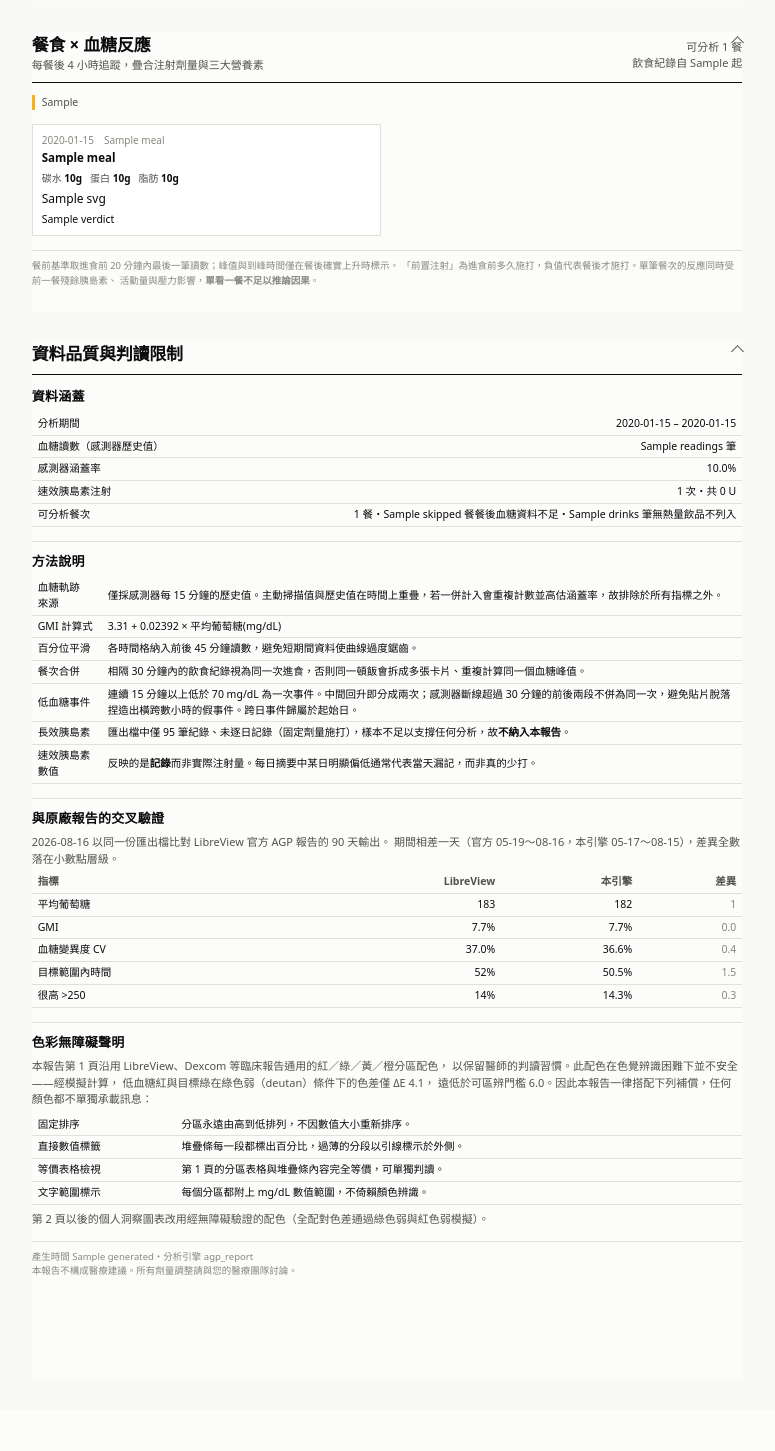
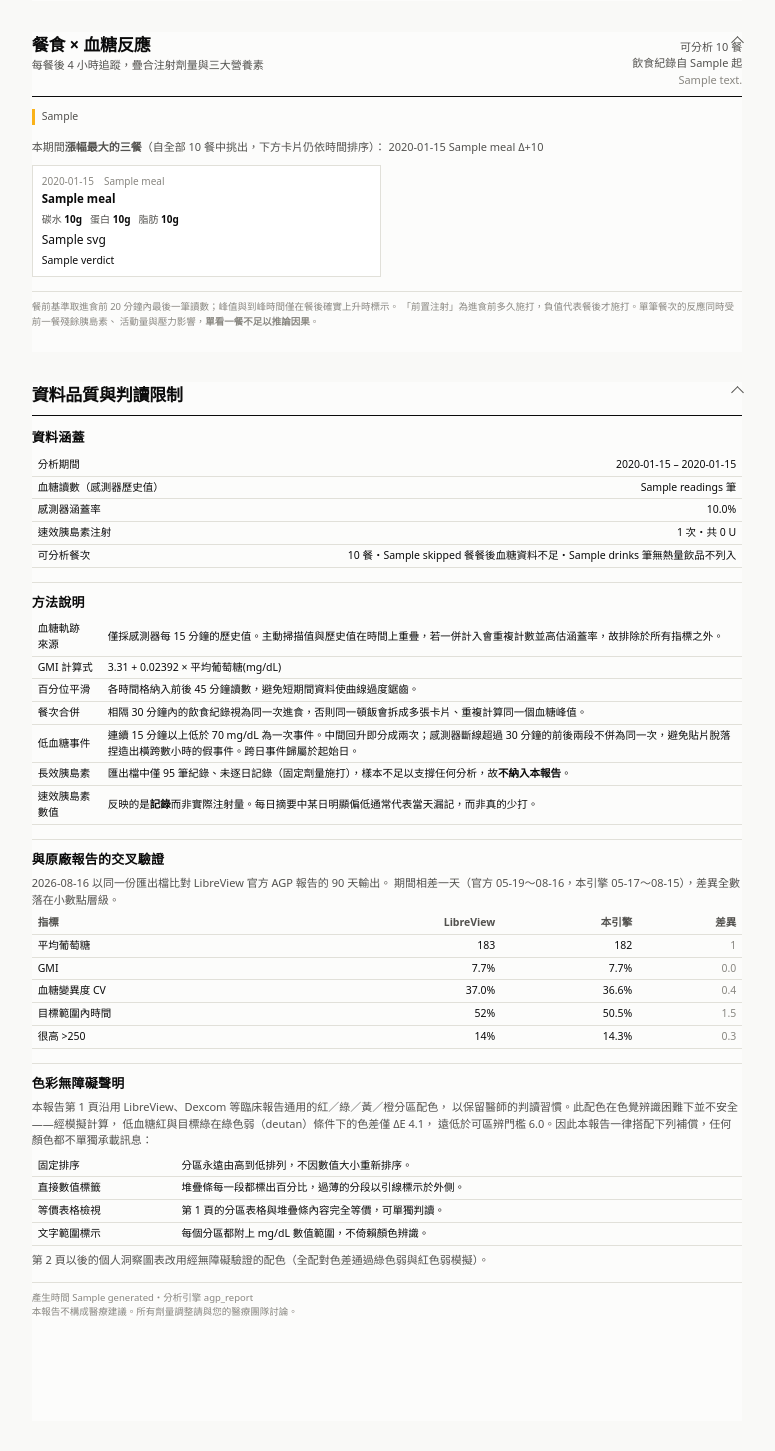
Before and after one commit to WeienHsu/diabetes_report, a Flask app: template agp_report/templates/report.html.j2 in a window 1280 px wide. Shown: the part 1999-3450 px from the top of the page, without its empty margins (253-1028 px from the left). Before the commit the page ends 3274 px from the top, so only its background shows below. Run offline with Flask 3, Linux system fonts and the light colour scheme; the template is opened without the code that fills it: most values are stand-ins (such as "Sample title", 1, 10 or a date in 2020); parts of the project's set-up code (start-up, migrations or seed data) failed here and were passed over.

Commit message:
feat: 餐食卡片數量上限，並列出漲幅前三名
卡片數目前沒有任何上限。現在 8-12 餐、1-2 頁，但等累積 4-6 週飲食紀錄
（報告裡自己寫著要等的門檻），會變成 100+ 餐、25 頁以上。

選最近 N 餐而非漲幅排序，是刻意的：
只留漲幅前 N 名會系統性藏掉同一種食物反應正常的那幾次。想找「這道菜是不是
每次都很糟」，卻先把不糟的那幾次拿掉，分母就沒了。這跟報告裡幾個已修的坑
同一類——TBR 綠勾藏起 60 分鐘低血糖、頭尾半天的胰島素看起來像漏記——
都是呈現方式讓人得出錯誤結論。

卡片上限是分頁問題，不是分析問題。「哪些食物反應差」的正確答案是按品項
分組並標出每種食物的 n，那是刻意延後、等 4-6 週資料的「食物影響排行」。
用截斷卡片模擬它，等於提前做了一個做不對的版本。

- 設定 10/20/40/不限，預設 20
- 標題與資料品質頁一律報真實總數；超過上限時另註「僅列最近 N 餐
  （期間內可分析 M 餐）」
- 樣本不足警語用真實總數判定。否則設了上限之後，警語會在實際只有 12 餐時
  就消失——那是報告在騙人
- 餐食頁加一行漲幅最大的三餐，並明講「自全部 N 餐中挑出，下方卡片仍依
  時間排序」。挑選過的清單必須讓讀者知道自己在看什麼
- SVG 只替實際顯示的卡片產生，不再畫 100 張丟掉 80 張

驗證
- 32 個單元測試通過
- 上限 3 張：卡片 3 張、標題仍「可分析 8 餐」、截斷提示出現、
  樣本不足警語仍在（用真實總數 8 判定）
- 不限：卡片 8 張、無截斷提示
- 漲幅前三：08-15 點心/宵夜 Δ+268、08-13 未指定 Δ+206、08-13 點心 Δ+112
- PDF 頁數不變：14 天 7 頁、90 天 8 頁、無飲食 5 頁
- 設定 meal_cards=40 可存；非法值 7 回 400

Co-Authored-By: Claude Opus 5 <noreply@anthropic.com>

```diff
--- a/agp_report/__main__.py
+++ b/agp_report/__main__.py
@@ -101,7 +101,8 @@ class Summary:
 def build_report(glucose_path: str, food_path: str | None = None, days: int = 14,
                  toolbar: dict[str, str] | None = None,
                  detail_days: int = DAILY_DETAIL_DAYS,
-                 summary_days: int = DAILY_PROFILE_DAYS) -> tuple[str, Summary]:
+                 summary_days: int = DAILY_PROFILE_DAYS,
+                 meal_cards: int = 0) -> tuple[str, Summary]:
     """讀 CSV、算指標、組出單檔自包含 HTML。回傳 (html, summary)。
 
     toolbar 只有 web 層會給（{"pdf": ..., "new": ...}），列印時一律隱藏，
@@ -138,9 +139,17 @@ def build_report(glucose_path: str, food_path: str | None = None, days: int = 14
             elif not r.enough_data:
                 skipped += 1
             else:
-                r.svg = charts.meal_curve(r)
-                r.verdict = _verdict(r)
                 responses.append(r)
+
+    # 卡片只列最近 N 餐，但樣本數的判定一律用真實總數——否則設了上限之後，
+    # 樣本不足的警語會在實際只有 12 餐時就消失，那是報告在騙人。
+    shown = responses[-meal_cards:] if meal_cards else responses
+    for r in shown:
+        r.svg = charts.meal_curve(r)
+        r.verdict = _verdict(r)
+    # 明確標示為挑選過的清單，讀者才知道自己在看什麼
+    risers = sorted((r for r in responses if r.rose and r.delta),
+                    key=lambda r: r.delta, reverse=True)[:3]
 
     period_insulin = [(t, u) for t, u in libre.insulin if m.start <= t <= m.end]
     events = metrics.hypo_events(period, period_insulin)
@@ -189,7 +198,11 @@ def build_report(glucose_path: str, food_path: str | None = None, days: int = 14
         daily_note=(f"僅顯示最近 {DAILY_PROFILE_DAYS} 天；上方各項指標仍涵蓋完整 "
                     f"{m.days} 天期間" if len(m.daily) > DAILY_PROFILE_DAYS else None),
         band_rows=_band_rows(m.band_pct),
-        responses=responses,
+        responses=shown,
+        meal_total=len(responses),
+        meal_note=(f"僅列最近 {len(shown)} 餐（期間內可分析 {len(responses)} 餐）"
+                   if len(shown) < len(responses) else None),
+        risers=risers,
         skipped=skipped,
         drinks=drinks,
         food_start=food_start,
--- a/agp_report/templates/report.html.j2
+++ b/agp_report/templates/report.html.j2
@@ -555,13 +555,23 @@
       <div class="sub">每餐後 4 小時追蹤，疊合注射劑量與三大營養素</div>
     </div>
     <div class="sub tnum" style="text-align:right">
-      可分析 {{ responses|length }} 餐<br>
-      飲食紀錄自 {{ food_start }} 起
+      可分析 {{ meal_total }} 餐<br>
+      飲食紀錄自 {{ food_start }} 起{% if meal_note %}<br><span class="muted">{{ meal_note }}</span>{% endif %}
     </div>
   </header><span class="toggle" aria-hidden="true"></span></summary><div class="sect-body">
 
   {% if thin_warning %}
   <section><div class="thin">{{ thin_warning }}</div></section>
+  {% endif %}
+
+  {% if risers %}
+  <section style="margin-bottom:10px">
+    <div class="sub">
+      本期間<b>漲幅最大的三餐</b>（自全部 {{ meal_total }} 餐中挑出，下方卡片仍依時間排序）：
+      {% for r in risers %}<span class="tnum">{{ r.meal.when.strftime('%m-%d') }}
+      {{ r.meal.label or '未分類' }} Δ+{{ '%.0f'|format(r.delta) }}</span>{% if not loop.last %}　·　{% endif %}{% endfor %}
+    </div>
+  </section>
   {% endif %}
 
   <section class="meals">
@@ -601,7 +611,7 @@
         <tr><td>血糖讀數（感測器歷史值）</td><td class="n tnum">{{ m.readings }} 筆</td></tr>
         <tr><td>感測器涵蓋率</td><td class="n tnum">{{ '%.1f'|format(m.coverage_pct) }}%{% if m.coverage_pct < 70 %}　<span class="miss">低於 AGP 建議的 70%</span>{% endif %}</td></tr>
         <tr><td>速效胰島素注射</td><td class="n tnum">{{ insulin_count }} 次・共 {{ '%.0f'|format(insulin_units) }} U</td></tr>
-        <tr><td>可分析餐次</td><td class="n tnum">{{ responses|length }} 餐{% if skipped %}・{{ skipped }} 餐餐後血糖資料不足{% endif %}{% if drinks %}・{{ drinks }} 筆無熱量飲品不列入{% endif %}</td></tr>
+        <tr><td>可分析餐次</td><td class="n tnum">{{ meal_total }} 餐{% if skipped %}・{{ skipped }} 餐餐後血糖資料不足{% endif %}{% if drinks %}・{{ drinks }} 筆無熱量飲品不列入{% endif %}</td></tr>
       </tbody>
     </table>
   </section>
--- a/web/app.py
+++ b/web/app.py
@@ -79,6 +79,7 @@ def create():
             toolbar={"pdf": url_for("download", report_id=report_id),
                      "new": url_for("index")},
             detail_days=s.detail_days, summary_days=s.summary_days,
+            meal_cards=s.meal_cards,
         )
     except ReportError as exc:
         shutil.rmtree(upload_dir, ignore_errors=True)
@@ -156,11 +157,13 @@ def settings_save():
         summary_days=request.form.get("summary_days", type=int, default=current.summary_days),
         retention_days=request.form.get("retention_days", type=int,
                                         default=current.retention_days),
+        meal_cards=request.form.get("meal_cards", type=int, default=current.meal_cards),
     )
     # 只接受清單內的值——手打 URL 送進 detail_days=999 會排出 999 個全寬圖表
     if (picked.detail_days not in cfg.DETAIL_CHOICES
             or picked.summary_days not in cfg.SUMMARY_CHOICES
-            or picked.retention_days not in cfg.RETENTION_CHOICES):
+            or picked.retention_days not in cfg.RETENTION_CHOICES
+            or picked.meal_cards not in cfg.MEAL_CHOICES):
         abort(400, "設定值不在允許範圍內")
     cfg.save(SETTINGS_PATH, picked)
     flash("設定已儲存，下次產生報告時套用。")
```
Also changed, not shown: web/settings.py (+6 -1 lines).
